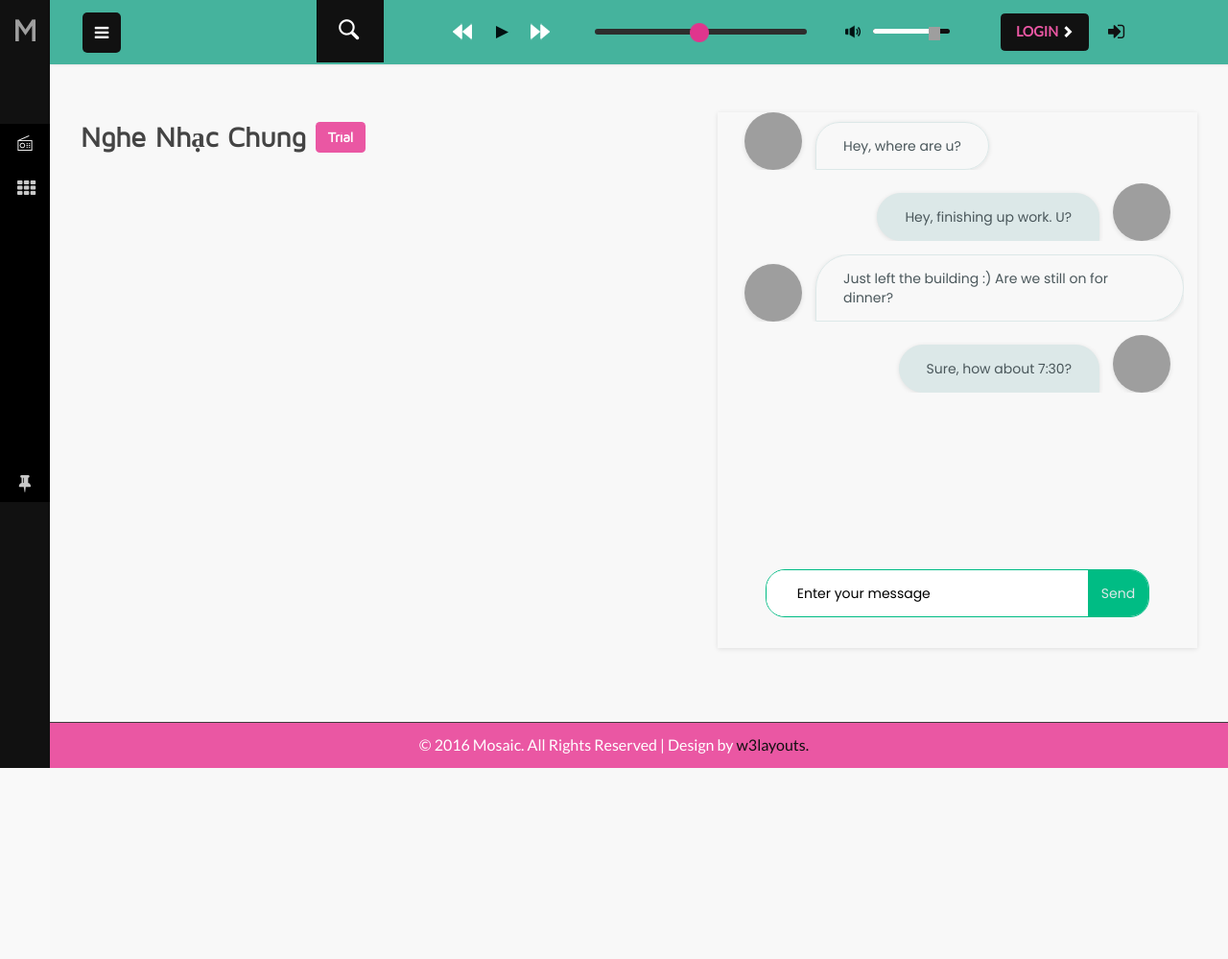
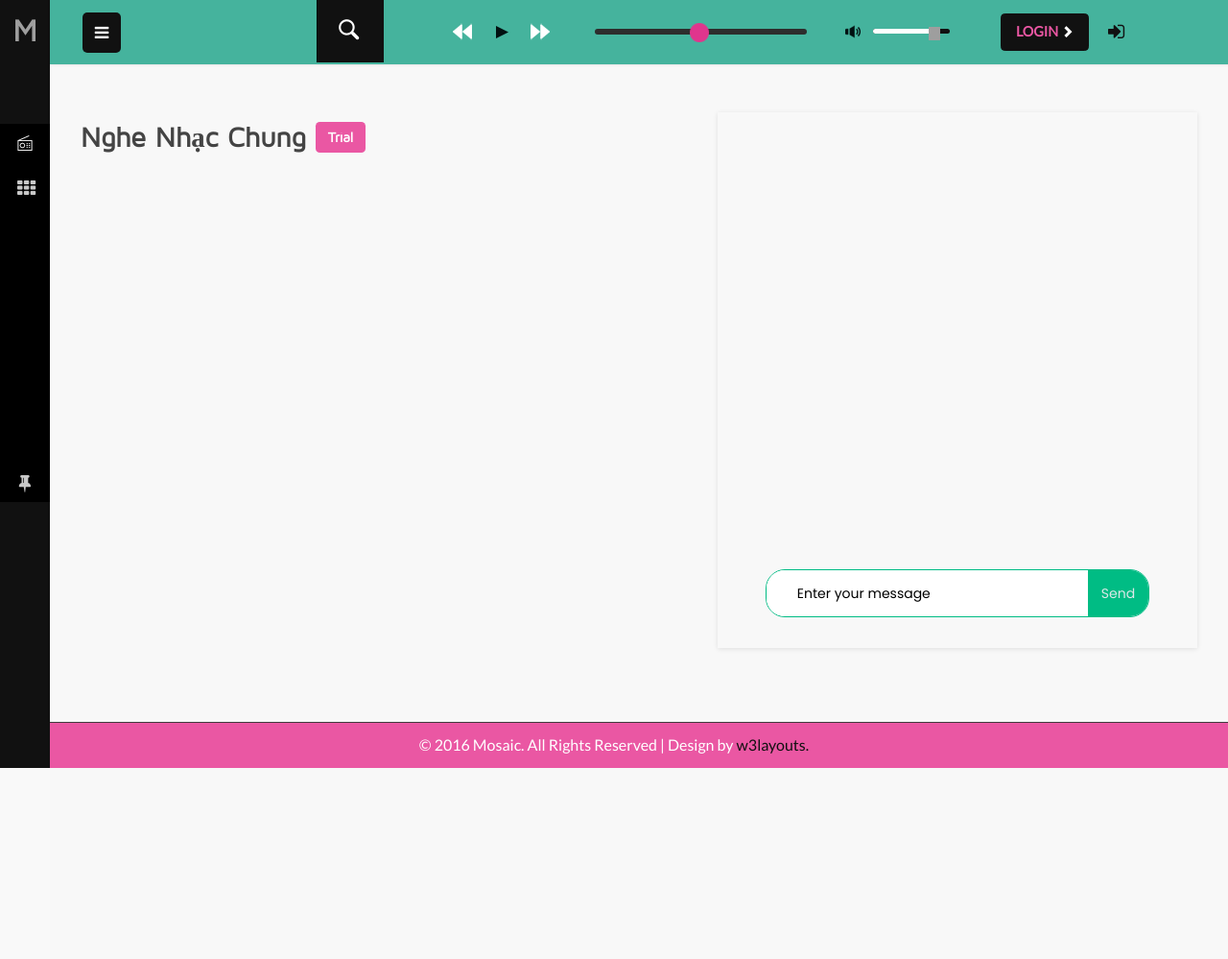
Before and after one commit to vanducvo/music, a Django app: template music/roomlisten/templates/roomlisten/roomlisten.html in a window 1280 px wide. Shown: the top 999 px of the page at 96% size. Run offline with Django 3.2, Linux system fonts and the light colour scheme; the template is opened without the code that fills it, so the values that code supplies are empty; some libraries are stand-ins or nearby versions; grey boxes are pictures that could not be loaded.

Commit message:
simple os front-end adjust

```diff
--- a/music/roomlisten/templates/roomlisten/roomlisten.html
+++ b/music/roomlisten/templates/roomlisten/roomlisten.html
@@ -47,6 +47,7 @@
         align-items: center;
         margin-bottom: 1em;
         overflow: hidden;
+        width: 500px;
     }
 
     .chat-item:nth-of-type(even) {
@@ -122,34 +123,6 @@
 
         <div class="wrapper">
             <section class="chat-interface">
-                <!-- Chat transaction item 1 -->
-                <figure class="chat-item">
-                    <img class="chat-item_image" src="https://randomuser.me/api/portraits/women/34.jpg" alt="">
-                    <figcaption class="chat-item_body">
-                        Hey, where are u?
-                    </figcaption>
-                </figure>
-                <!-- Chat transaction item 2 -->
-                <figure class="chat-item">
-                    <img class="chat-item_image" src="https://randomuser.me/api/portraits/men/32.jpg" alt="">
-                    <figcaption class="chat-item_body alt">
-                        Hey, finishing up work. U?
-                    </figcaption>
-                    <!-- Chat transaction item 3 -->
-                </figure>
-                <figure class="chat-item">
-                    <img class="chat-item_image" src="https://randomuser.me/api/portraits/women/34.jpg" alt="">
-                    <figcaption class="chat-item_body">
-                        Just left the building :) Are we still on for dinner?
-                    </figcaption>
-                </figure>
-                <!-- Chat transaction item 4 -->
-                <figure class="chat-item">
-                    <img class="chat-item_image" src="https://randomuser.me/api/portraits/men/32.jpg" alt="">
-                    <figcaption class="chat-item_body alt">
-                        Sure, how about 7:30?
-                    </figcaption>
-                </figure>
             </section>
             <section class="new-message">
                 <input type="text" class="message-body" placeholder="Enter your message">
@@ -238,7 +211,7 @@
             // Create chat item & set styles
             const chatItem = document.createElement("figure");
             chatItem.classList.add("chat-item");
-            chatItem.style.flexDirection = "row-reverse";
+
 
             // Create chat message image
             const chatImg = document.createElement("img");
@@ -248,8 +221,10 @@
             const chatBody = document.createElement("figcaption");
             if(author === username){
                 chatBody.classList.add("chat-item_body", "alt");
+                chatItem.style.flexDirection = "row-reverse";
             }else{
                 chatBody.classList.add("chat-item_body");
+                chatItem.style.flexDirection = "row";
             }
 
             chatItem.style.alignSelf = "flex-end";
```
